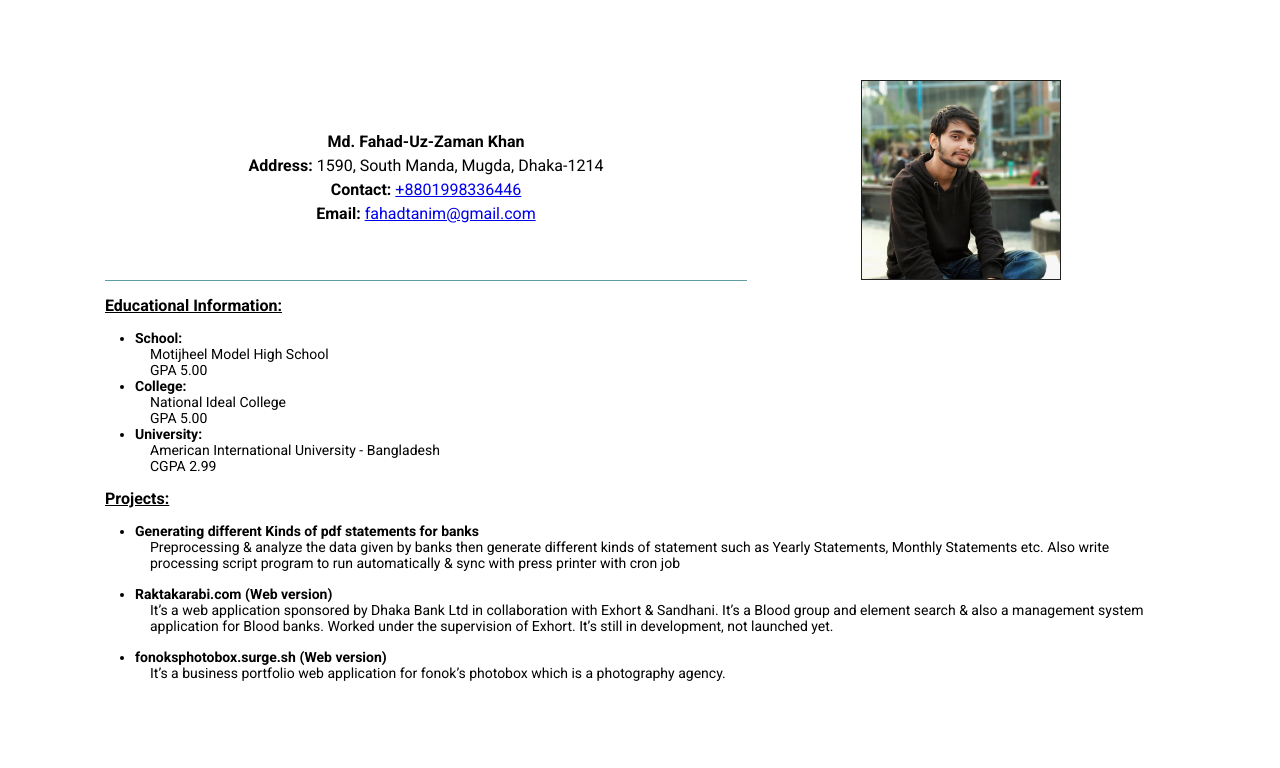
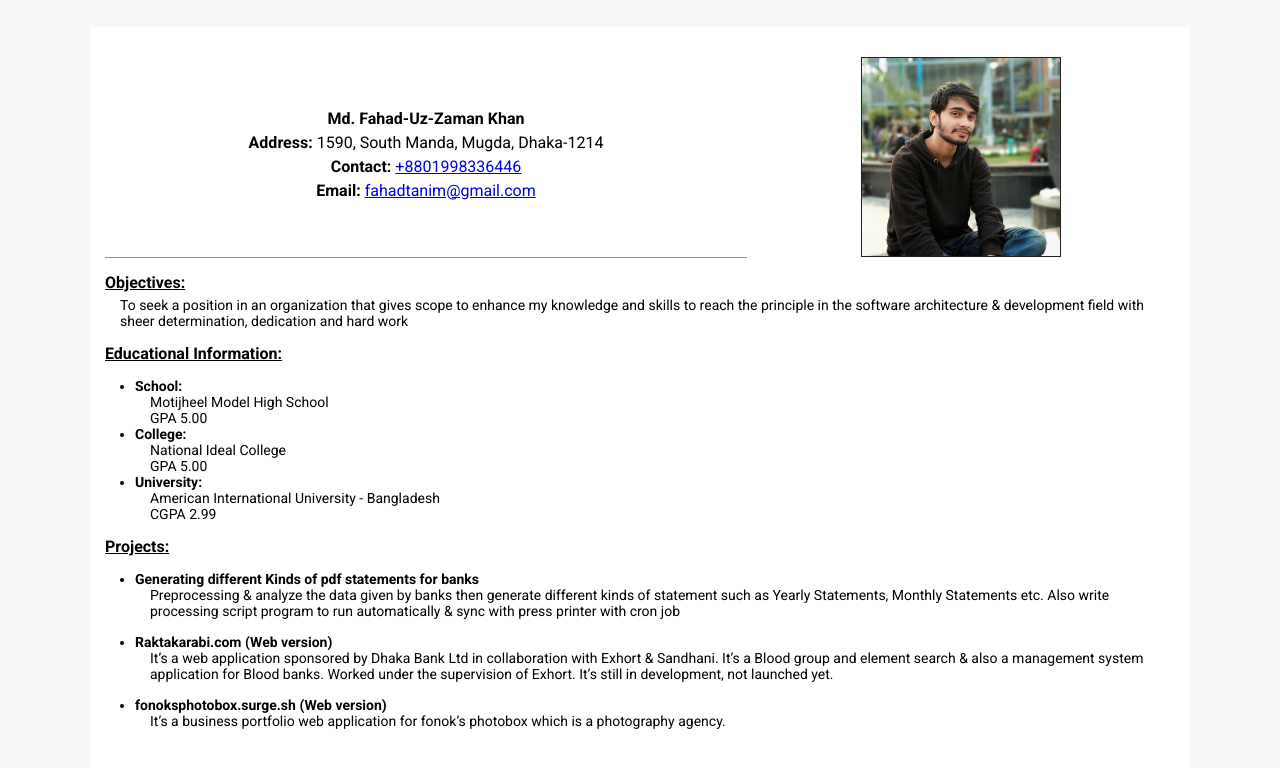
Before and after one commit to fahadtanim/Dsi-training-project-1, a plain HTML site: page index.html in a window 1280 px wide. Drawn offline with Linux system fonts and the light colour scheme.

Commit message:
background color attach and vertical alignment

```diff
--- a/index.html
+++ b/index.html
@@ -40,6 +40,13 @@
                 </div>
             </div>
             <div class="blend-line"></div>
+        </section>
+
+        <section class="objectives">
+            <h4 class="section-headers" id="objective-header">Objectives:</h4>
+            <p>To seek a position in an organization that gives scope to enhance my knowledge and skills to
+                reach the principle in the software architecture & development field with sheer
+                determination, dedication and hard work</p>
         </section>
         <section class="academic-history">
             <h4 class="section-headers" id="academic-history-header">Educational Information:</h4>
--- a/styles/styles.css
+++ b/styles/styles.css
@@ -6,7 +6,15 @@
   flex-wrap: wrap;
 }
 
+body {
+  display: flex;
+  background-color: #f7f7f7;
+  justify-content: center;
+  min-height: 100vh;
+}
+
 .container {
+  align-self: center;
   max-width: 1100px;
   margin-left: auto;
   margin-right: auto;
@@ -14,6 +22,9 @@
   margin-bottom: 0px;
   padding-left: 15px;
   padding-right: 15px;
+  background-color: #fff;
+  padding-top: 30px;
+  padding-bottom: 30px;
   /* border: 1px solid #222; */
 }
 .section-headers {
@@ -22,7 +33,7 @@
 .header {
   display: flex;
   flex-wrap: wrap;
-  padding-top: 80px;
+  /* padding-top: 80px; */
   flex-direction: row;
 }
 .header-content {
@@ -78,12 +89,26 @@
   background-color: cadetblue;
 }
 
+/*Objective*/
+
+.objectives {
+  display: flex;
+  flex-wrap: wrap;
+  padding-top: 15px;
+  padding-bottom: 15px;
+  flex-direction: row;
+}
+
+.objectives > p {
+  font-size: 14px;
+  padding-left: 15px;
+  padding-top: 5px;
+}
 /*Academic History */
 
 .academic-history {
   display: flex;
   flex-wrap: wrap;
-  padding-top: 15px;
   padding-bottom: 15px;
   flex-direction: row;
 }
```
